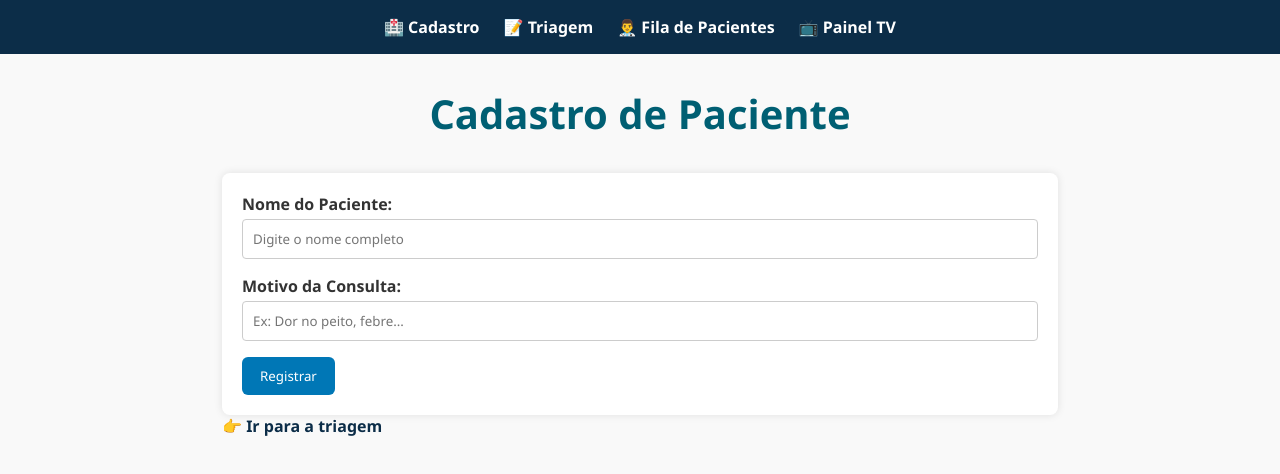
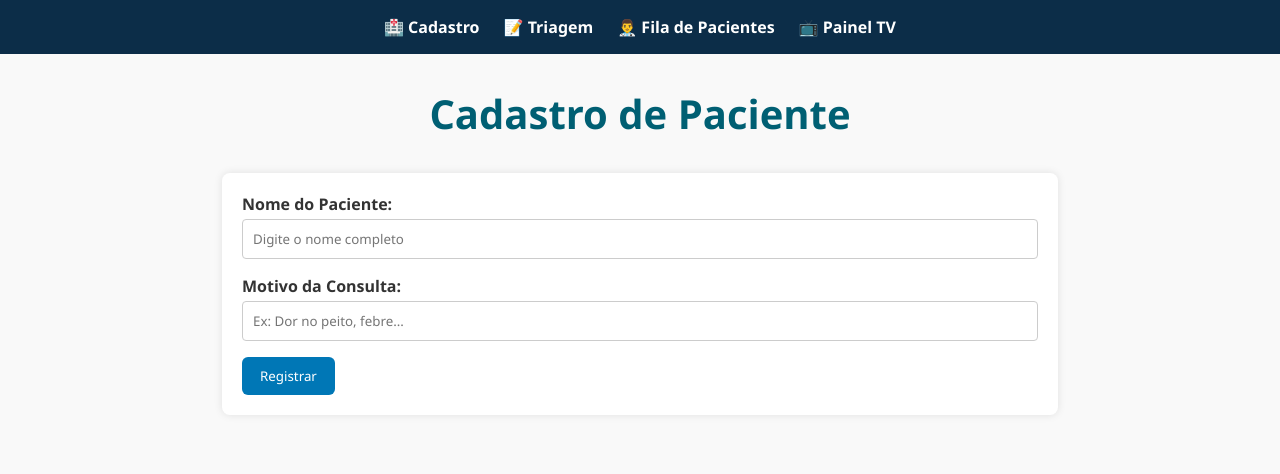
Before and after one commit to AlineRodrigues02/ProjetoReact, a React (Vite) app in the folder ProjetoFinal/: page / in a window 1280 px wide. Shown: the top 474 px of the page. Built offline with nearby package versions, Linux system fonts and the light colour scheme.

Commit message:
retirei links de atalhos e mantém apenas o menu fixo

```diff
--- a/ProjetoFinal/src/App.css
+++ b/ProjetoFinal/src/App.css
@@ -45,32 +45,3 @@ input, select, textarea {
   border: 1px solid #ccc;
   border-radius: 4px;
 }
-
-.link-medico a {
-  color: #0077b6;
-  text-decoration: none;
-  font-weight: bold;
-}
-
-.link-medico a:hover {
-  text-decoration: underline;
-}
-
-Links
-.link-medico,
-.link-espera {
-  margin-top: 2rem;
-  text-align: center;
-}
-
-.link-medico a,
-.link-espera a {
-  color: #0c2d48;
-  text-decoration: none;
-  font-weight: bold;
-}
-
-.link-medico a:hover,
-.link-espera a:hover {
-  text-decoration: underline;
-}
--- a/ProjetoFinal/src/screens/CadastroDePacientes.jsx
+++ b/ProjetoFinal/src/screens/CadastroDePacientes.jsx
@@ -64,10 +64,7 @@ function CadastroDePacientes() {
           Registrar
         </button>
       </form>
-      <div className="link-medico">
-      <Link to="/triagem">
-      👉 Ir para a triagem
-      </Link></div>
+
 
     </div>
   );
--- a/ProjetoFinal/src/screens/FilaDePacientes.jsx
+++ b/ProjetoFinal/src/screens/FilaDePacientes.jsx
@@ -61,11 +61,7 @@ function FilaDePacientes() {
         ))
       )}
 
-      <div id="filaPacientes" className="lista-pacientes">
-        <div className="link-espera">
-          <a href="/filaDeEspera">👉 Ir para a fila de espera</a>
-        </div>
-      </div>
+
     </div>
   );
 }
--- a/ProjetoFinal/src/screens/Triagem.jsx
+++ b/ProjetoFinal/src/screens/Triagem.jsx
@@ -94,9 +94,7 @@ function Triagem() {
         <button type="submit" className="botao-enviar">Enviar ao médico</button>
       </form>
 
-      <div className="link-medico">
-        <a href="/filaDePacientes">👉 Ir para a tela do médico</a>
-      </div>
+
     </div>
   );
 }
```
